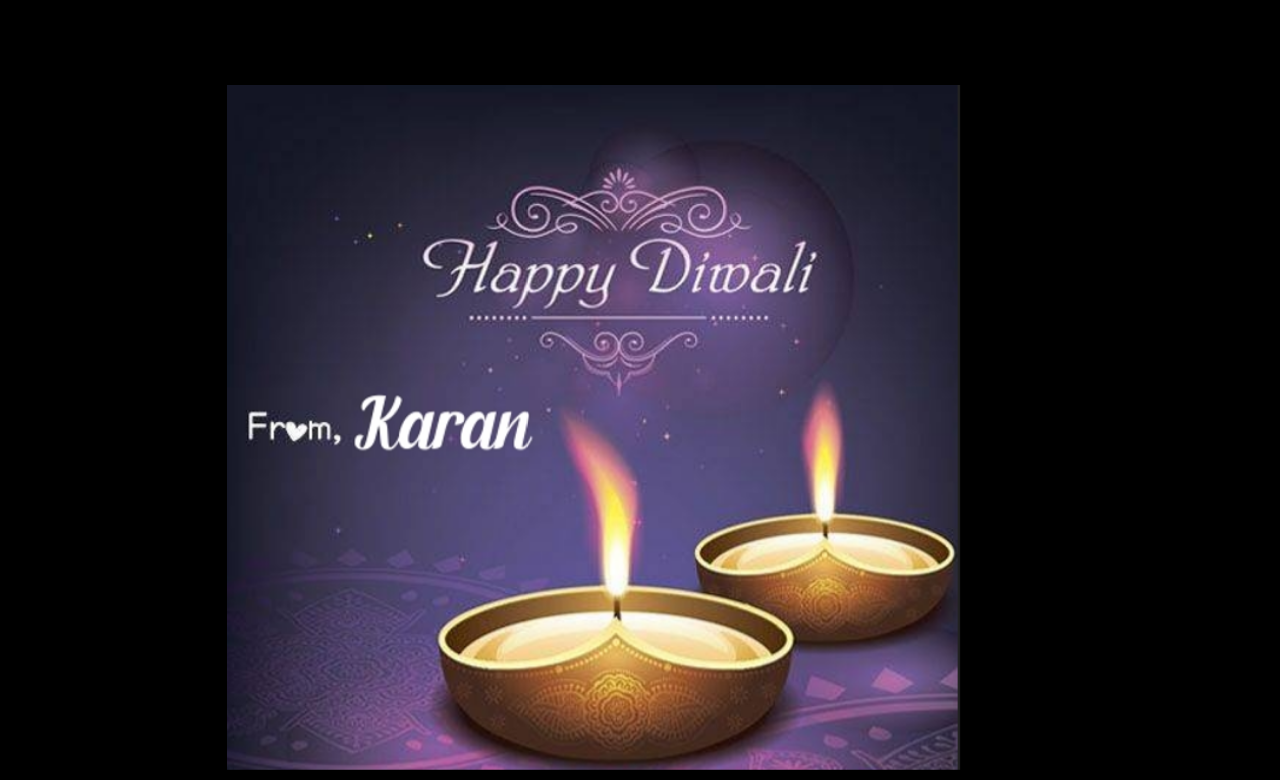
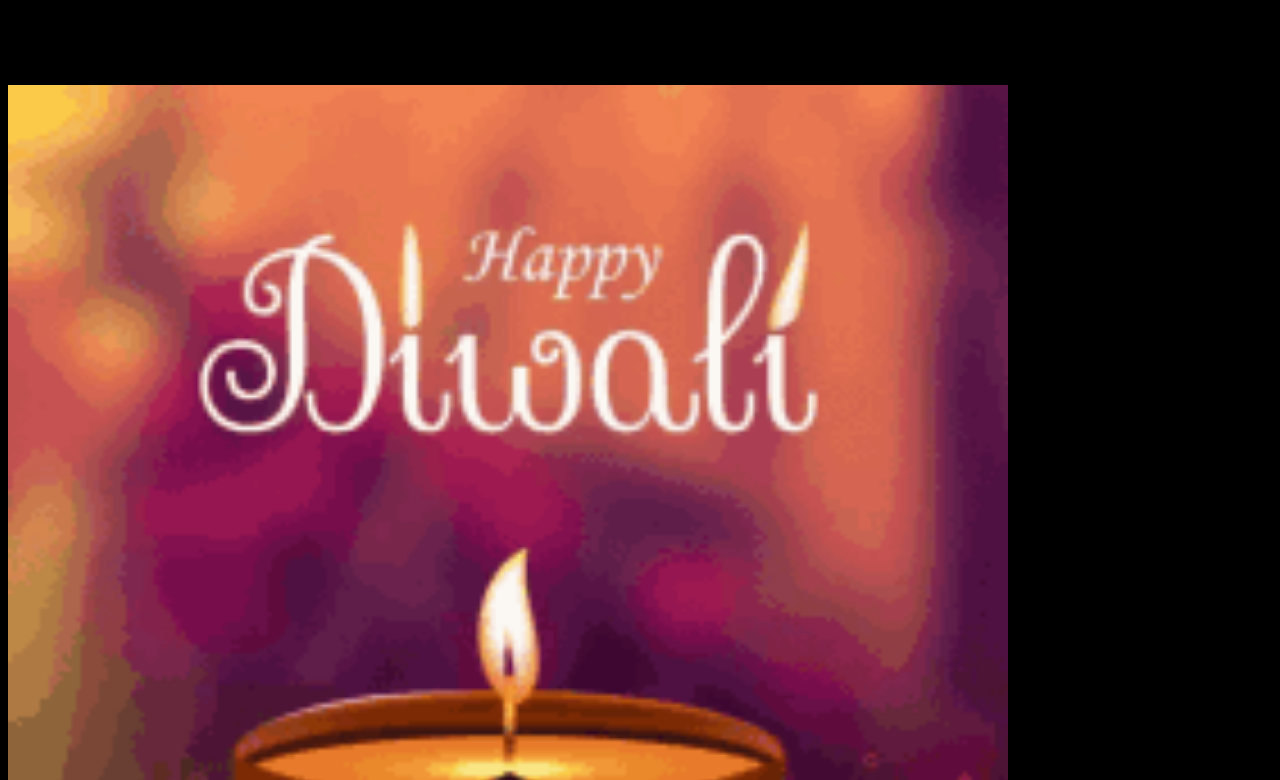
Before and after one commit to karan-sharma-2312/diwali, a plain HTML site: page index.html in a window 1280 px wide. Shown: the part 444-1224 px from the top of the page. Drawn offline with Linux system fonts and the light colour scheme.

Commit message:
Update index.html

```diff
--- a/index.html
+++ b/index.html
@@ -31,7 +31,7 @@
     </div>
     <div>
         <div class="video">
-        <img src="wishes.png" alt="" style="width: 58%; position: relative; left: 219px;">
+        <img src="happy-diwali-file.gif" alt="" style="width: 1000px;">
 
     </div>
         <div class="wish">
```
